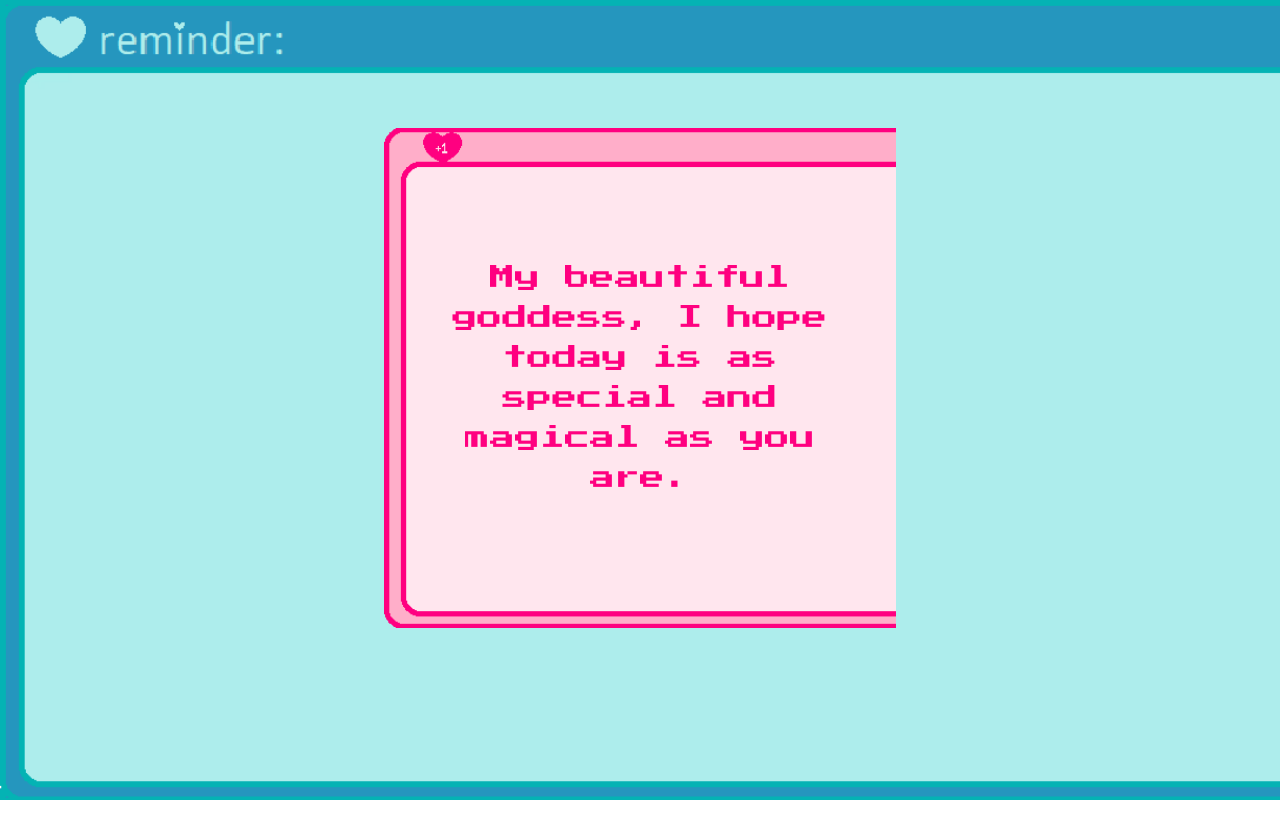
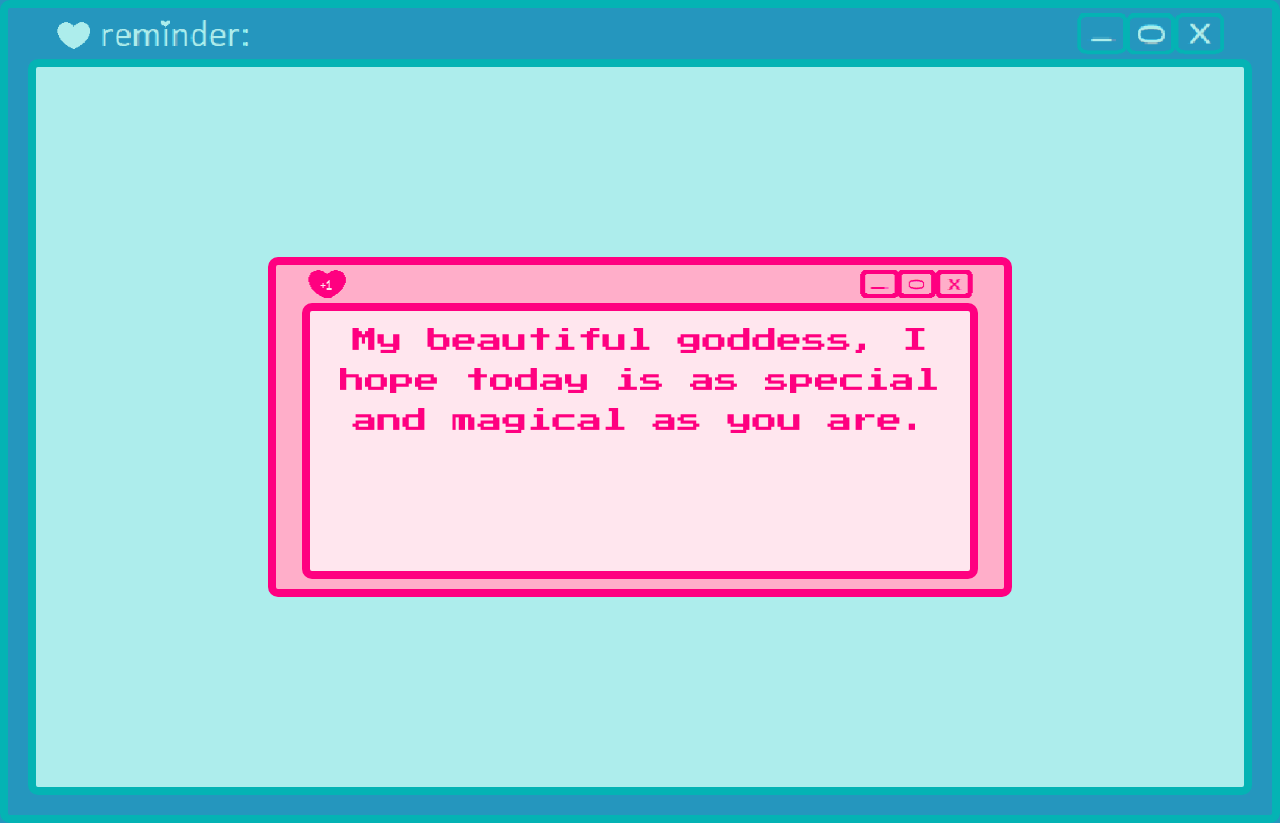
Before and after one commit to scampcoder/i-love-ashley-linder, a React (Create React App) app: page / in a window 1280 px wide. Before the commit the page ends 800 px from the top, so only its background shows below. Built offline with nearby package versions, Linux system fonts and the light colour scheme.

Commit message:
attemp 2 at styling faux windows

```diff
--- a/src/App.css
+++ b/src/App.css
@@ -1,32 +1,52 @@
 body {
-    background-image: url(../public/window1.2.png);
-    background-repeat: no-repeat;
-    background-attachment: fixed;
-    background-size: cover;
+ background-color: #2596be;
+ border: 8px solid #04b3b4;
+ border-radius: 10px;
+}
+
+.body-box {
+    background-color: rgba(173,237,236,255);
+    height: 90vh;
+    margin: 20px;
+    margin-top: 0px;
+    border-radius: 10px;
+    display: flex;
+    align-items: center;
+    justify-content: center;
+    border: 8px solid #04b3b4;
+    border-radius: 10px;
 }
 
 .compliment-container {
-    background-image: url(../public/smallwindow.png);
-    background-repeat: no-repeat;
-    background-size: cover;
-    min-height: 500px;
-    height: 50%;
-    width: auto;
-    margin: 10% 30%;
+    background-color: #ffaec9;
+    border: 8px solid #ff0080;
+    border-radius: 10px;
     text-align: center;
     display: flex;
+    justify-content: center;
     align-items: center;
-    justify-content: center;
-    position: fixed;
+    flex-direction: column;
+    z-index: 1;
+    padding-left: 10px;
+    padding-right: 10px;
+    padding-bottom: 10px;
+    width: fit-content;
 }
 
 .compliment {
+    border: 8px solid #ff0080;
+    border-radius: 10px;
+    background-color: #ffe6ee;
     color: rgb(255, 0, 128);
     font-family: 'Press Start 2P', cursive;
     font-size: 25px;
     line-height: 40px;
     margin: 0;
-    max-width: 85%;
+    min-height: 30vh;
+    height: auto;
+    max-width: 50vw;
+    z-index: 2;
+    padding: 10px;
 }
 
 .pics {
@@ -35,3 +55,19 @@ body {
     margin-top: 0;
     border-radius: 20px;
 }
+
+.pink-border {
+    height: auto;
+    width: 100%;
+    padding: 0;
+    margin: 5px;
+}
+
+.blue-border {
+    height: auto;
+    width: 95%;
+    padding: 0;
+    margin: 5px;
+    margin-bottom: 0;
+    margin-left: 2%;
+}
--- a/src/App.js
+++ b/src/App.js
@@ -1,10 +1,14 @@
 import './App.css';
 import Compliment from './components/ComplimentComponent';
+import blueborder from './bluetopborder.png'
 
 function App() {
   return (
     <div className="App">
+    <img src={blueborder} alt="" className='blue-border'/>
+      <div className='body-box'>
       <Compliment />
+      </div>
     </div>
   );
 }
--- a/src/compliments.js
+++ b/src/compliments.js
@@ -7,7 +7,7 @@ const compliments = [
     },
     {
         id: nanoid(),
-        text: "Hey bish. Whatever you're going through right now, you're gonna do great. You're amazing and I love you so much"
+        text: "Hey bish. Whatever you're going through right now, you're gonna do great. You're amazing and I love you so much."
     },
     {
         id: nanoid(),
--- a/src/components/ComplimentComponent.js
+++ b/src/components/ComplimentComponent.js
@@ -1,5 +1,6 @@
 import React from 'react'
 import compliments from '../compliments'
+import pinkborder from '../pinktopborder.png'
 
 export default function Compliment() {
     const randomIndex = Math.floor(Math.random() * compliments.length)
@@ -8,17 +9,19 @@ export default function Compliment() {
             console.log("image found")
             return (
                 <div className='compliment-container'>
-                    <p className='compliment'>{compliments[randomIndex].text}
-                        <br />
-                        <img src={compliments[randomIndex].image} alt={compliments[randomIndex].alt} className="pics"/>
-                    </p>
+                <img src={pinkborder} className="pink-border" alt=''/>
+                        <p className='compliment'>{compliments[randomIndex].text}
+                            <br />
+                            <img src={compliments[randomIndex].image} alt={compliments[randomIndex].alt} className="pics"/>
+                        </p>
                </div>
             )
         } else {
             console.log("image not found")
             return (
                 <div className='compliment-container'>
-                    <p className='compliment'>{compliments[randomIndex].text}</p>
+                <img src={pinkborder} className="pink-border" alt=''/>
+                        <p className='compliment'>{compliments[randomIndex].text}</p>
                </div>
             )
         }
```
Also changed, not shown: src/bluetopborder.png (added), src/pinktopborder.png (added).
